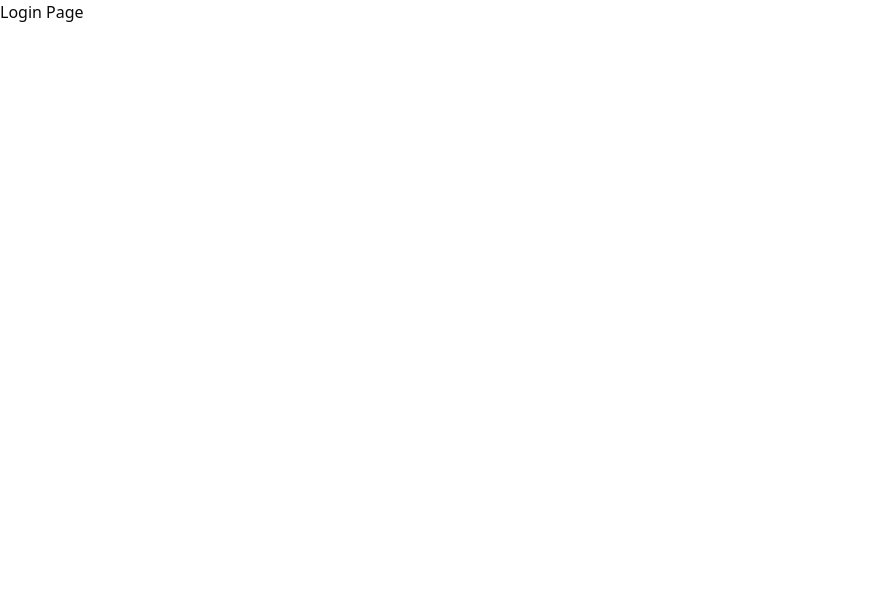
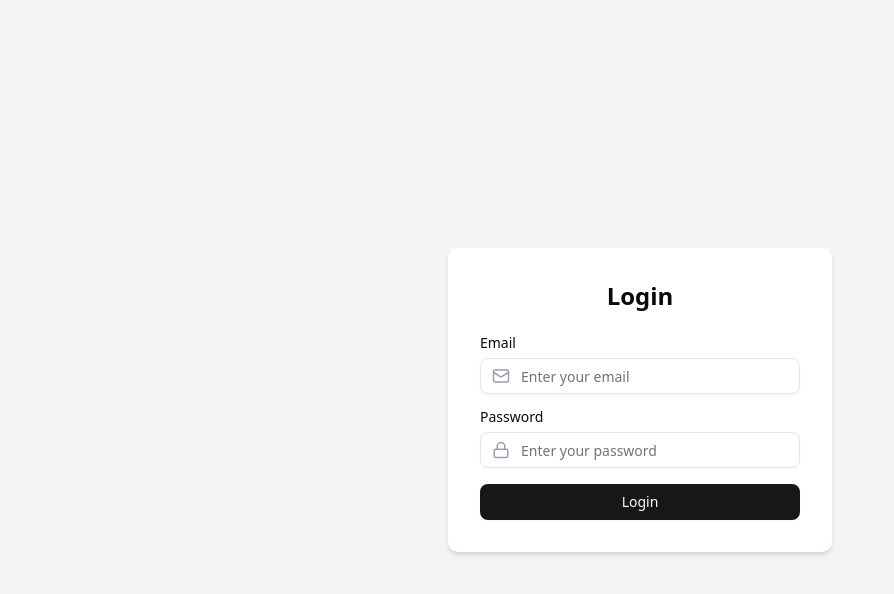
Before and after one commit to gabrielh-muniz/pern-auth, a React (Vite) app in the folder frontend/: page /login in a window 1280 px wide. Shown: the top 594 px of the page, without its empty margins (0-894 px from the left). Built offline with nearby package versions, Linux system fonts and the light colour scheme.

Commit message:
feat: add login page and its logic

```diff
--- a/frontend/src/pages/LoginPage.jsx
+++ b/frontend/src/pages/LoginPage.jsx
@@ -1,5 +1,97 @@
+import { motion } from "framer-motion";
+import { Input } from "@/components/ui/input";
+import { Button } from "@/components/ui/button";
+import { Label } from "@/components/ui/label";
+import { Mail, Lock } from "lucide-react";
+import { useForm } from "react-hook-form";
+import { useAuthStore } from "@/store/authStore";
+import { useNavigate } from "react-router-dom";
+
 function LoginPage() {
-  return <div>Login Page</div>;
+  const navigate = useNavigate();
+
+  const {
+    register,
+    handleSubmit,
+    formState: { errors },
+  } = useForm();
+
+  const { login, error, isLoading } = useAuthStore();
+
+  const onSubmit = async (data) => {
+    console.log(data);
+    await login(data);
+    navigate("/");
+  };
+
+  const inputVariants = {
+    focus: { scale: 1.05, transition: { duration: 0.3 } },
+  };
+
+  return (
+    <div className="min-h-screen flex items-center justify-center bg-gray-100">
+      <motion.div
+        initial={{ opacity: 0, y: -50 }}
+        animate={{ opacity: 1, y: 0 }}
+        transition={{ duration: 0.5 }}
+        className="bg-white p-8 rounded-lg shadow-md w-96"
+      >
+        <h1 className="text-2xl font-bold mb-6 text-center">Login</h1>
+        {error && <p className="text-red-500 text-sm mb-2">{error}</p>}
+        <form onSubmit={handleSubmit(onSubmit)} className="space-y-4">
+          <div className="space-y-2">
+            <Label htmlFor="email">Email</Label>
+            <motion.div whileFocus="focus" variants={inputVariants}>
+              <div className="relative">
+                <Mail
+                  className="absolute left-3 top-1/2 transform -translate-y-1/2 text-gray-400"
+                  size={18}
+                />
+                <Input
+                  id="email"
+                  type="email"
+                  placeholder="Enter your email"
+                  className="pl-10"
+                  {...register("email", { required: "Email is required" })}
+                />
+              </div>
+            </motion.div>
+            {errors.email && (
+              <p className="text-red-500 text-sm">{errors.email.message}</p>
+            )}
+          </div>
+          <div className="space-y-2">
+            <Label htmlFor="password">Password</Label>
+            <motion.div whileFocus="focus" variants={inputVariants}>
+              <div className="relative">
+                <Lock
+                  className="absolute left-3 top-1/2 transform -translate-y-1/2 text-gray-400"
+                  size={18}
+                />
+                <Input
+                  id="password"
+                  type="password"
+                  placeholder="Enter your password"
+                  className="pl-10"
+                  {...register("password", {
+                    required: "Password is required",
+                  })}
+                />
+              </div>
+            </motion.div>
+            {errors.password && (
+              <p className="text-sm text-red-500">{errors.password.message}</p>
+            )}
+          </div>
+          <motion.div whileHover={{ scale: 1.05 }} whileTap={{ scale: 0.95 }}>
+            <Button type="submit" className="w-full" disabled={isLoading}>
+              {isLoading ? "Logging in..." : "Login"}
+            </Button>
+          </motion.div>
+        </form>
+      </motion.div>
+    </div>
+  );
 }
 
 export default LoginPage;
--- a/frontend/src/store/authStore.js
+++ b/frontend/src/store/authStore.js
@@ -52,4 +52,26 @@ export const useAuthStore = create((set) => ({
       throw error;
     }
   },
+
+  /**
+   * Function to log in a user
+   * @param {Object} creds - The credentials object containing email and password
+   * @return {Promise<void>}
+   */
+  login: async (creds) => {
+    set({ isLoading: true, error: null });
+    try {
+      const response = await api
+        .post("/login", creds)
+        .then((response) => response.data);
+
+      set({ isLoading: false, user: response.user, isAuthenticated: true });
+    } catch (error) {
+      set({
+        isLoading: false,
+        error: error.response?.data?.message || "An error occurred",
+      });
+      throw error;
+    }
+  },
 }));
```
